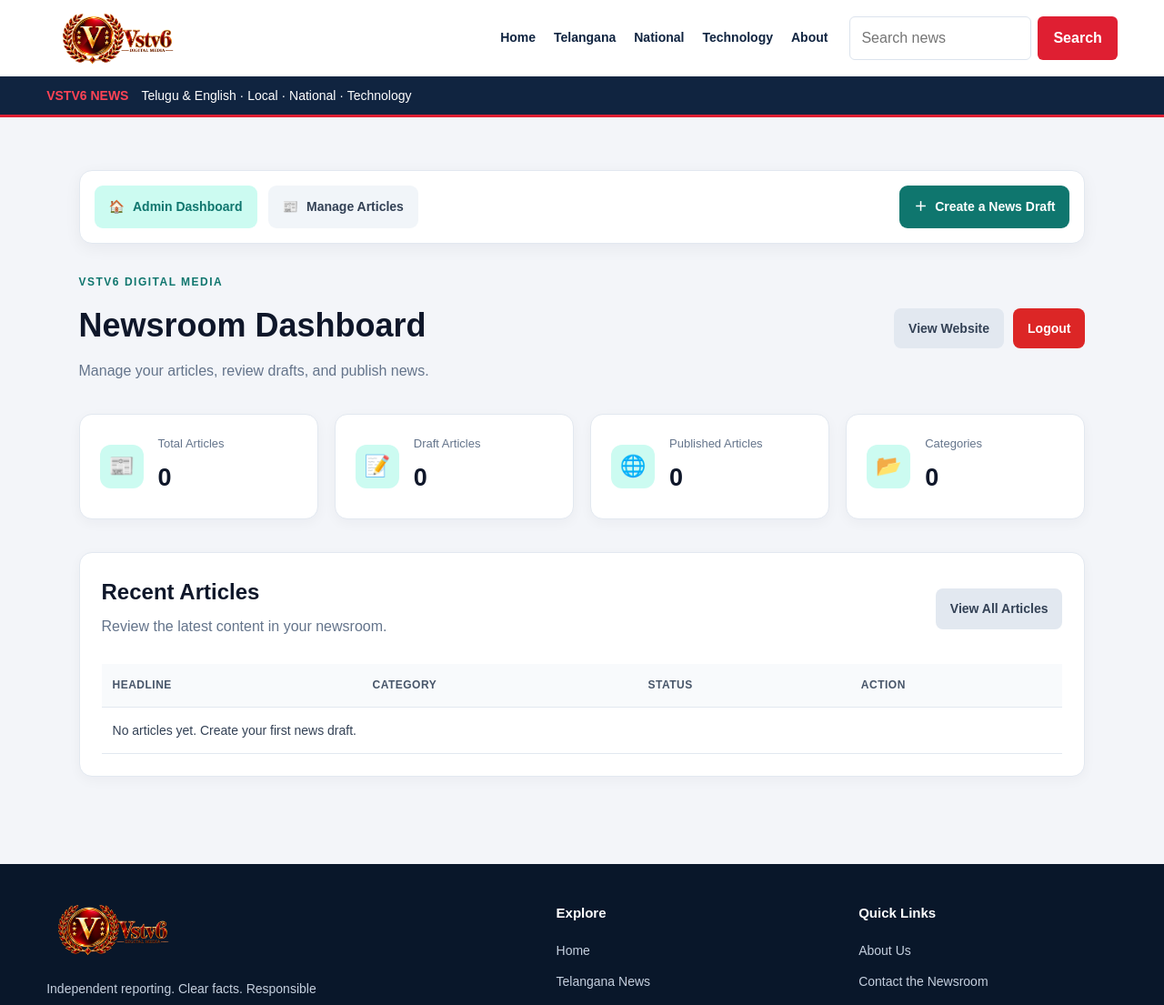
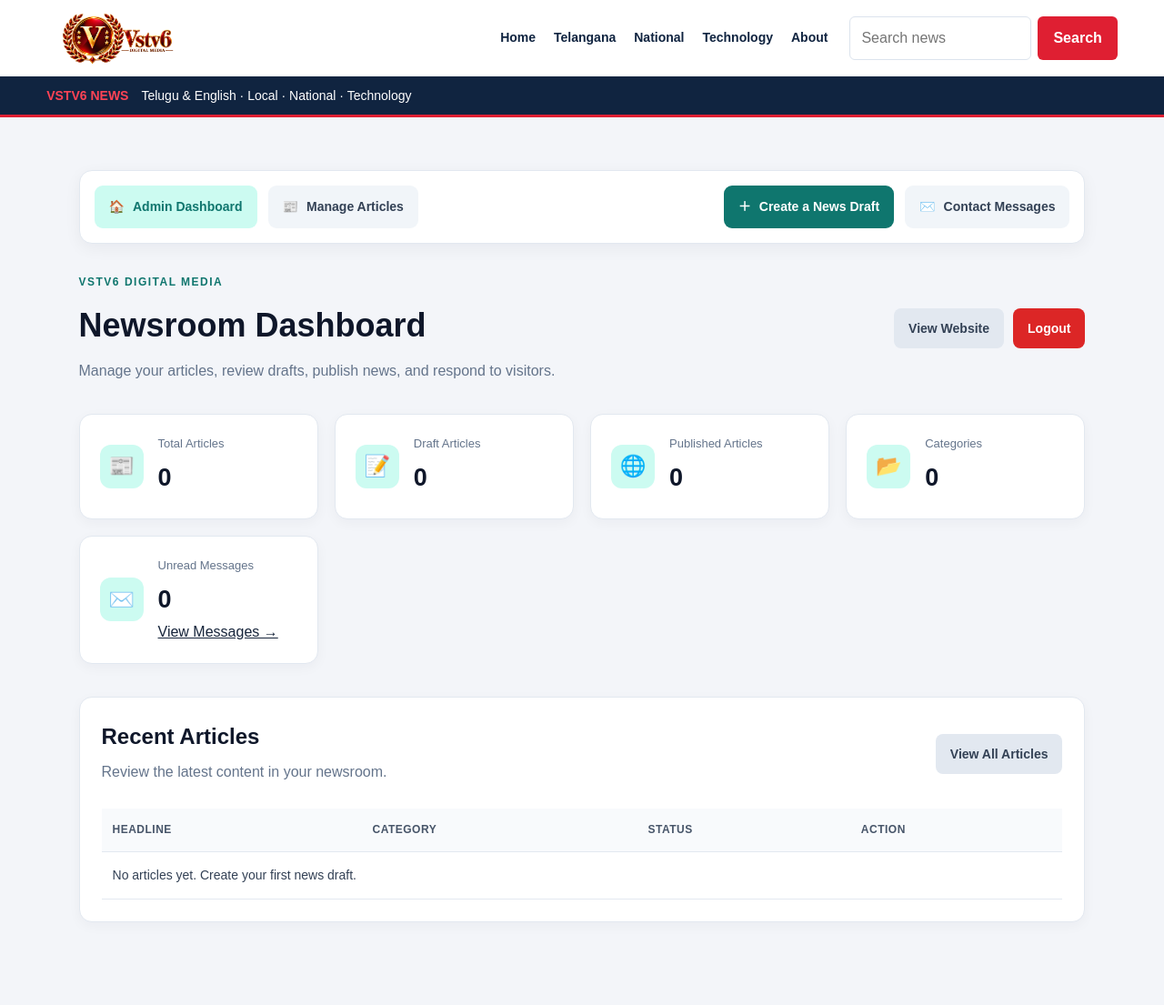
Before and after one commit to vishu0212/vstv6digitalmedia, a Flask app: page /admin/ in a window 1280 px wide. Shown: the top 1105 px of the page at 91% size. Run offline with Flask 3, Linux system fonts and the light colour scheme; the visitor is signed in with stand-in values (Sample User, id 1); data that the repository does not hold is empty.

Commit message:
Add contact messages to admin dashboard

```diff
--- a/templates/admin/dashboard.html
+++ b/templates/admin/dashboard.html
@@ -11,11 +11,14 @@
 
     <!-- Dashboard navigation -->
     <nav class="admin-nav" aria-label="Admin navigation">
-        <a href="{{ url_for('admin.dashboard') }}" class="nav-link active">
+
+        <a href="{{ url_for('admin.dashboard') }}"
+           class="nav-link active">
             <span>🏠</span> Admin Dashboard
         </a>
 
-        <a href="{{ url_for('admin.articles') }}" class="nav-link">
+        <a href="{{ url_for('admin.articles') }}"
+           class="nav-link">
             <span>📰</span> Manage Articles
         </a>
 
@@ -23,6 +26,17 @@
            class="nav-link create-news-btn">
             <span>＋</span> Create a News Draft
         </a>
+
+        <a href="{{ url_for('admin.contact_messages') }}"
+           class="nav-link">
+            <span>✉️</span> Contact Messages
+            {% if unread_messages|default(0) > 0 %}
+                <span class="message-count">
+                    {{ unread_messages }}
+                </span>
+            {% endif %}
+        </a>
+
     </nav>
 
     <!-- Dashboard header -->
@@ -30,7 +44,7 @@
         <div>
             <span class="eyebrow">VSTV6 DIGITAL MEDIA</span>
             <h1>Newsroom Dashboard</h1>
-            <p>Manage your articles, review drafts, and publish news.</p>
+            <p>Manage your articles, review drafts, publish news, and respond to visitors.</p>
         </div>
 
         <div class="admin-actions">
@@ -85,6 +99,17 @@
             <div>
                 <p>Categories</p>
                 <h2>{{ category_count }}</h2>
+            </div>
+        </div>
+
+        <div class="stat-card">
+            <div class="stat-icon">✉️</div>
+            <div>
+                <p>Unread Messages</p>
+                <h2>{{ unread_messages|default(0) }}</h2>
+                <a href="{{ url_for('admin.contact_messages') }}">
+                    View Messages →
+                </a>
             </div>
         </div>
 
@@ -162,4 +187,21 @@
     </section>
 
 </div>
+
+<style>
+    .admin-nav .message-count {
+        display: inline-flex;
+        align-items: center;
+        justify-content: center;
+        min-width: 22px;
+        height: 22px;
+        padding: 0 6px;
+        margin-left: 6px;
+        border-radius: 999px;
+        background: #dc2626;
+        color: #fff;
+        font-size: 12px;
+        font-weight: 700;
+    }
+</style>
 {% endblock %}
```
